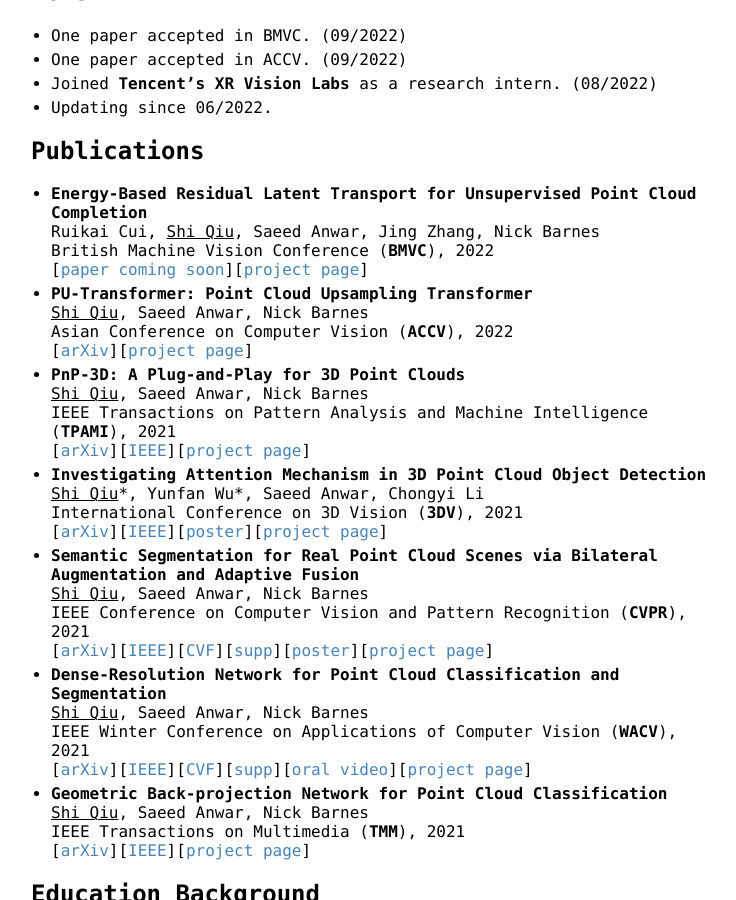
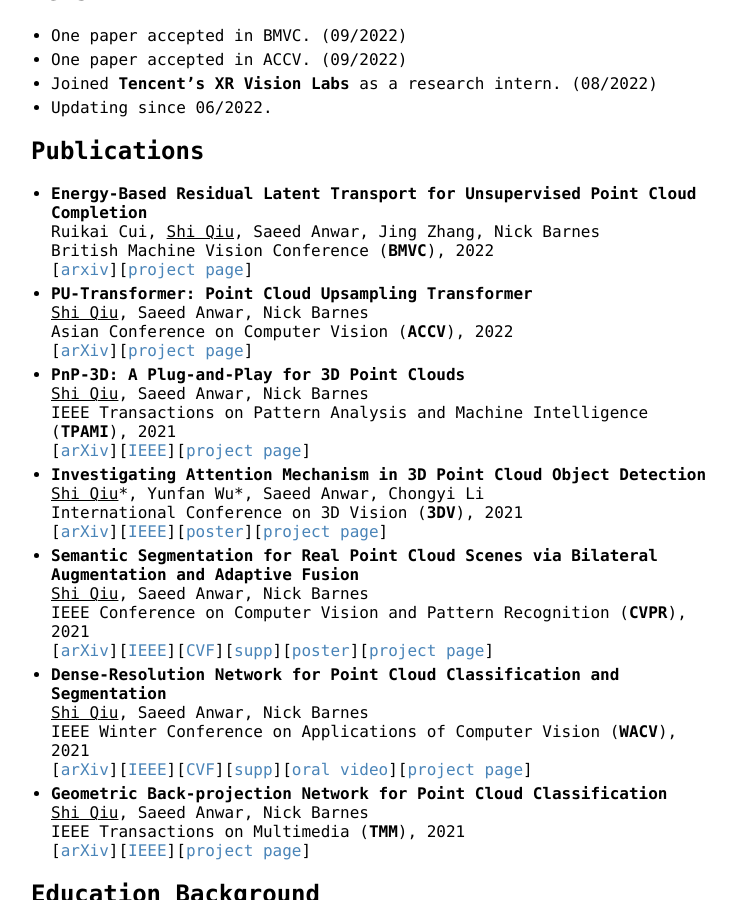
Before and after one commit to ShiQiu0419/ShiQiu0419.github.io, a Jekyll site: the page built from index.md, in a window 1280 px wide and 900 px high, scrolled down 320 px. Shown: the whole window, without its empty margins (259-995 px from the left). Built offline with Jekyll 4.4.1, drawn with Linux system fonts in a browser that asks for light colours; our own code applies the rules of GitHub Pages for plain Markdown files.

Commit message:
Update index.md

```diff
--- a/index.md
+++ b/index.md
@@ -17,7 +17,7 @@ I am Shi QIU (邱实), a final year PhD student at ANU College of Engineering &
 * **Energy-Based Residual Latent Transport for Unsupervised Point Cloud Completion**
 Ruikai Cui, <ins>Shi Qiu</ins>, Saeed Anwar, Jing Zhang, Nick Barnes
 British Machine Vision Conference (**BMVC**), 2022
-[[paper coming soon](https://shiqiu0419.github.io/)][[project page](https://github.com/CuiRuikai/Latent-Transport-UPCN)]
+[[arxiv](https://arxiv.org/abs/2211.06820)][[project page](https://github.com/CuiRuikai/Latent-Transport-UPCN)]
 * **PU-Transformer: Point Cloud Upsampling Transformer**
 <ins>Shi Qiu</ins>, Saeed Anwar, Nick Barnes
 Asian Conference on Computer Vision (**ACCV**), 2022
```
